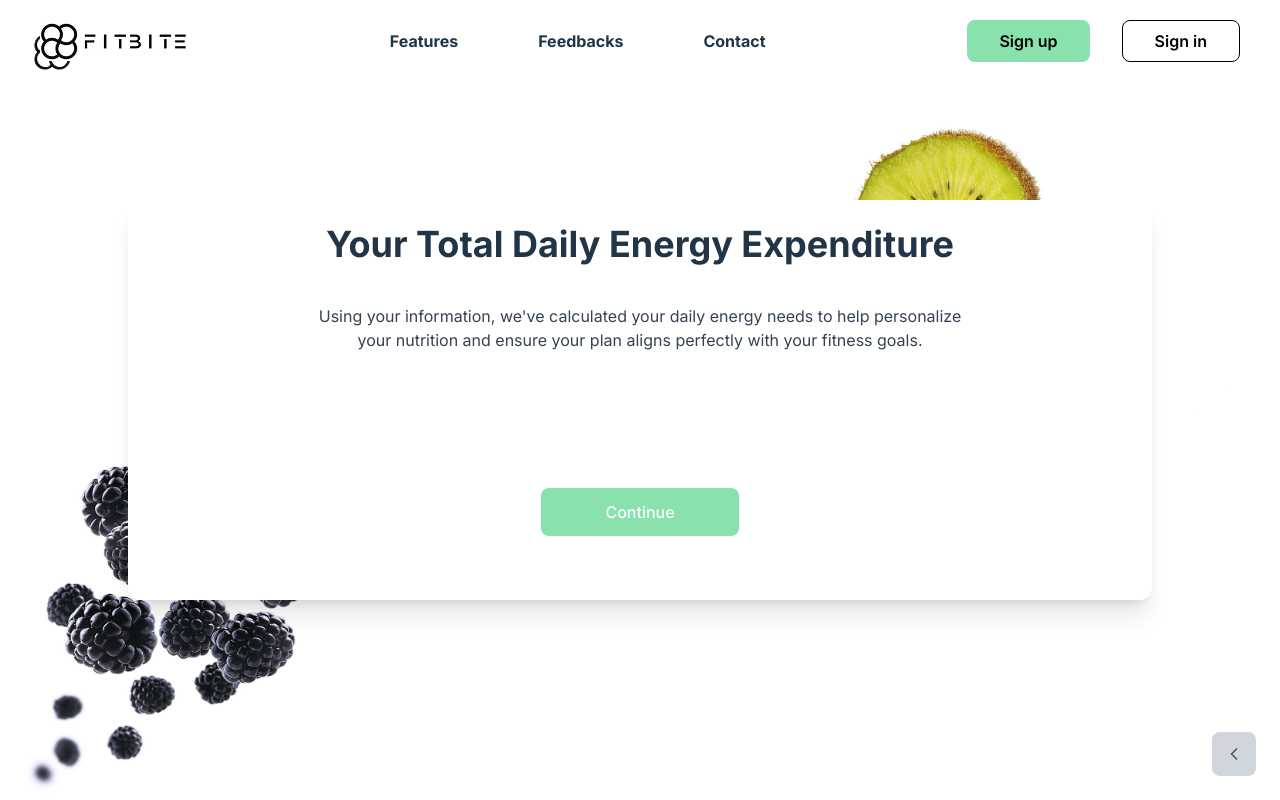
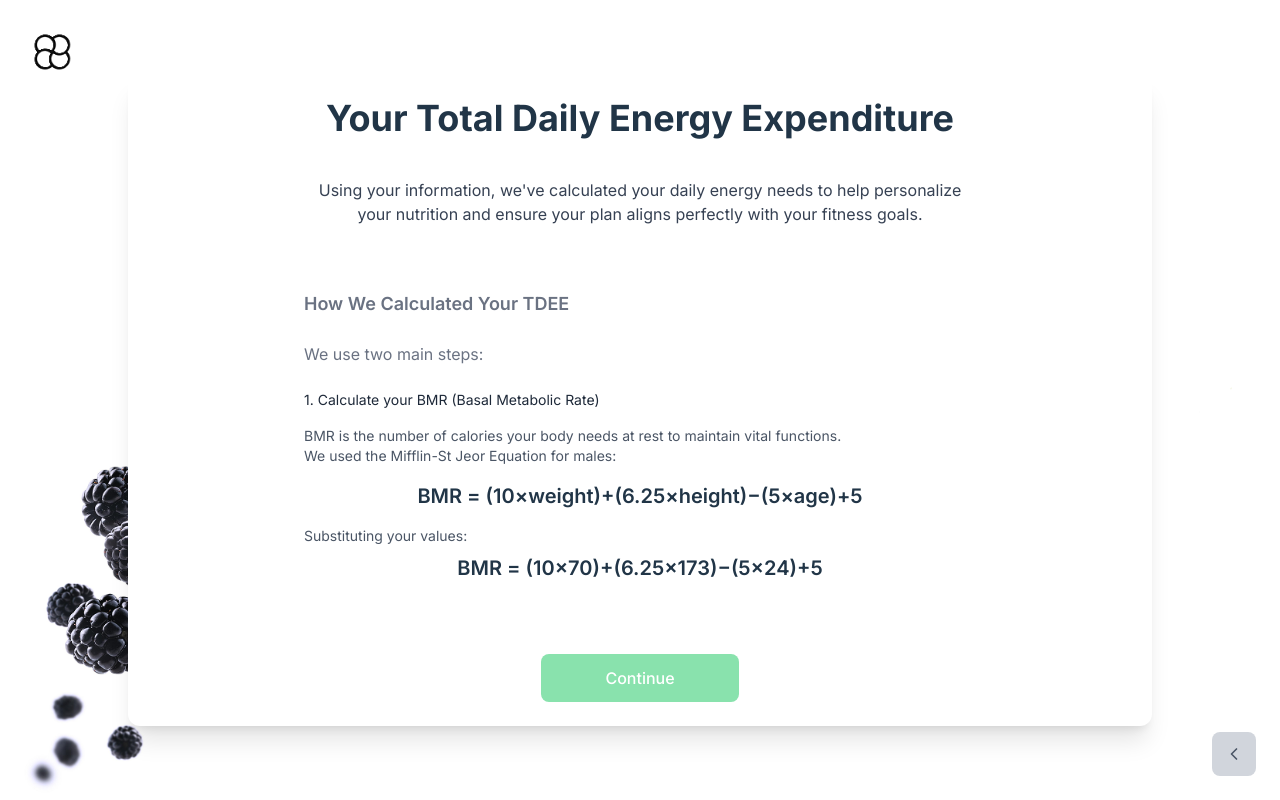
Before and after one commit to sandeepaMallawarachchi/fitbite, a React (Vite) app in the folder client/: page /HowtoCalcTDEE in a window 1280 px wide. Built offline with nearby package versions, Linux system fonts and the light colour scheme.

Commit message:
refactor: update hideHeaderFooter logic in AppContent; enhance HowtoCalcTDEE component layout and content

```diff
--- a/client/src/App.tsx
+++ b/client/src/App.tsx
@@ -11,7 +11,7 @@ import HowtoCalcTDEE from './components/HowtoCalcTDEE';
 
 function AppContent() {
   const location = useLocation();
-  const hideHeaderFooter = location.pathname === "/SignIn" || location.pathname === "/SignUp" || location.pathname === "/YourTDEE" || location.pathname === "/SignUpStep1";
+  const hideHeaderFooter = location.pathname === "/SignIn" || location.pathname === "/SignUp" || location.pathname === "/YourTDEE" || location.pathname === "/SignUpStep1" || location.pathname === "/HowtoCalcTDEE";
 
   return (
     <>
--- a/client/src/components/HowtoCalcTDEE.tsx
+++ b/client/src/components/HowtoCalcTDEE.tsx
@@ -6,6 +6,7 @@ import { useNavigate } from "react-router-dom";
 
 export default function HowtoCalcTDEE() {
   const navigate = useNavigate();
+
   return (
     <section className="relative min-h-screen bg-white flex items-center justify-center overflow-hidden">
       {/* Background Image */}
@@ -28,25 +29,58 @@ export default function HowtoCalcTDEE() {
       </div>
 
       {/* Card */}
-      <div className="z-10 bg-white rounded-xl shadow-xl max-w-5xl w-full mx-8 sm:mx-8 md:mx-24 lg:px-18 px-4  md:px-6  py-6 space-y-6">
+      <div className="z-10 bg-white rounded-xl shadow-xl max-w-5xl w-full mx-8 sm:mx-8 md:mx-24 lg:px-18 px-4 md:px-6 py-6 space-y-6">
         <div className="max-w-2xl mx-auto space-y-10">
           <h1 className="text-4xl font-bold text-center">
             Your Total Daily Energy Expenditure
           </h1>
           <p className="text-gray-700 text-center">
-            Using your information, we've calculated your daily energy needs to
-            help personalize your nutrition and ensure your plan aligns
-            perfectly with your fitness goals.
+            Using your information, we've calculated your daily energy needs to help personalize your nutrition and
+            ensure your plan aligns perfectly with your fitness goals.
           </p>
-          {/* cacl part */}
 
+          {/* Calc Section */}
+          <div className="text-left space-y-6 pt-6">
+            <h2 className="text-lg font-semibold text-gray-500">
+              How We Calculated Your TDEE
+            </h2>
+            <p className="text-gray-500">We use two main steps:</p>
 
-          <div className="flex justify-center pt-24">
+            <div className="space-y-4">
+              <div>
+                <p className="text-sm text-gray-800 mb-4">
+                  1. Calculate your BMR (Basal Metabolic Rate)
+                </p>
+                <p className="text-sm text-gray-600 mt-2">
+                  BMR is the number of calories your body needs at rest to maintain vital functions.
+                  <br />
+                  We used the Mifflin-St Jeor Equation for males:
+                </p>
+                <p className="text-center font-semibold text-xl mt-4">
+                  BMR = (10×weight)+(6.25×height)−(5×age)+5
+                </p>
+              </div>
+
+              <div>
+                <p className="text-sm text-gray-600">Substituting your values:</p>
+                <p className="text-center font-semibold text-xl mt-2">
+                  BMR = (10×70)+(6.25×173)−(5×24)+5
+                </p>
+              </div>
+            </div>
+          </div>
+
+          {/* Continue Button */}
+          <div className="flex justify-center pt-8">
             <button className="bg-[var(--green1)] hover:bg-[var(--green2)] text-white font-medium px-16 py-3 rounded-lg transition-colors">
               Continue
             </button>
           </div>
-          {/* Back button */}
+        </div>
+
+
+      </div>
+      {/* Back Button (bottom-right) */}
         <div className="absolute bottom-6 right-6 z-10">
           <button
             className="bg-gray-300 hover:bg-gray-400 p-3 rounded-lg transition-colors duration-200"
@@ -55,8 +89,6 @@ export default function HowtoCalcTDEE() {
             <ChevronLeft className="h-5 w-5 text-gray-600" />
           </button>
         </div>
-        </div>
-      </div>
     </section>
   );
 }
```
Lines whose indentation alone changed are shown as unchanged.
